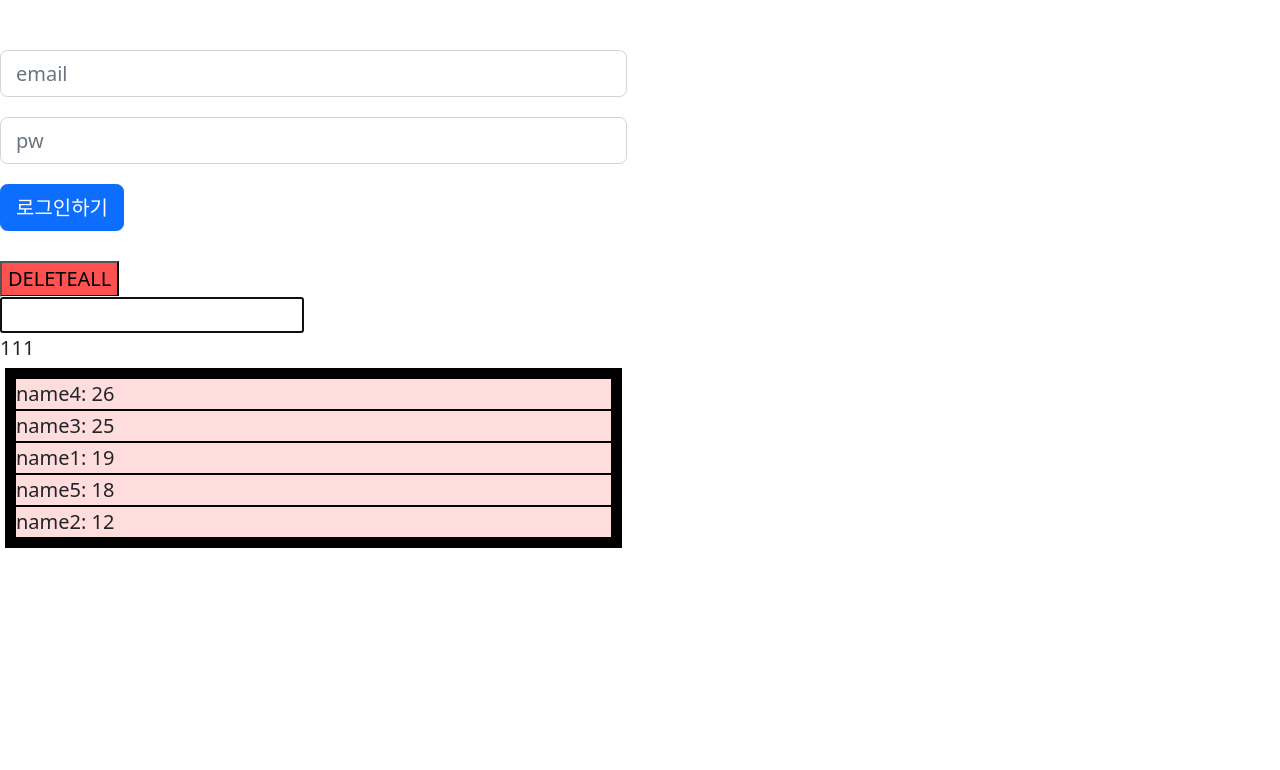
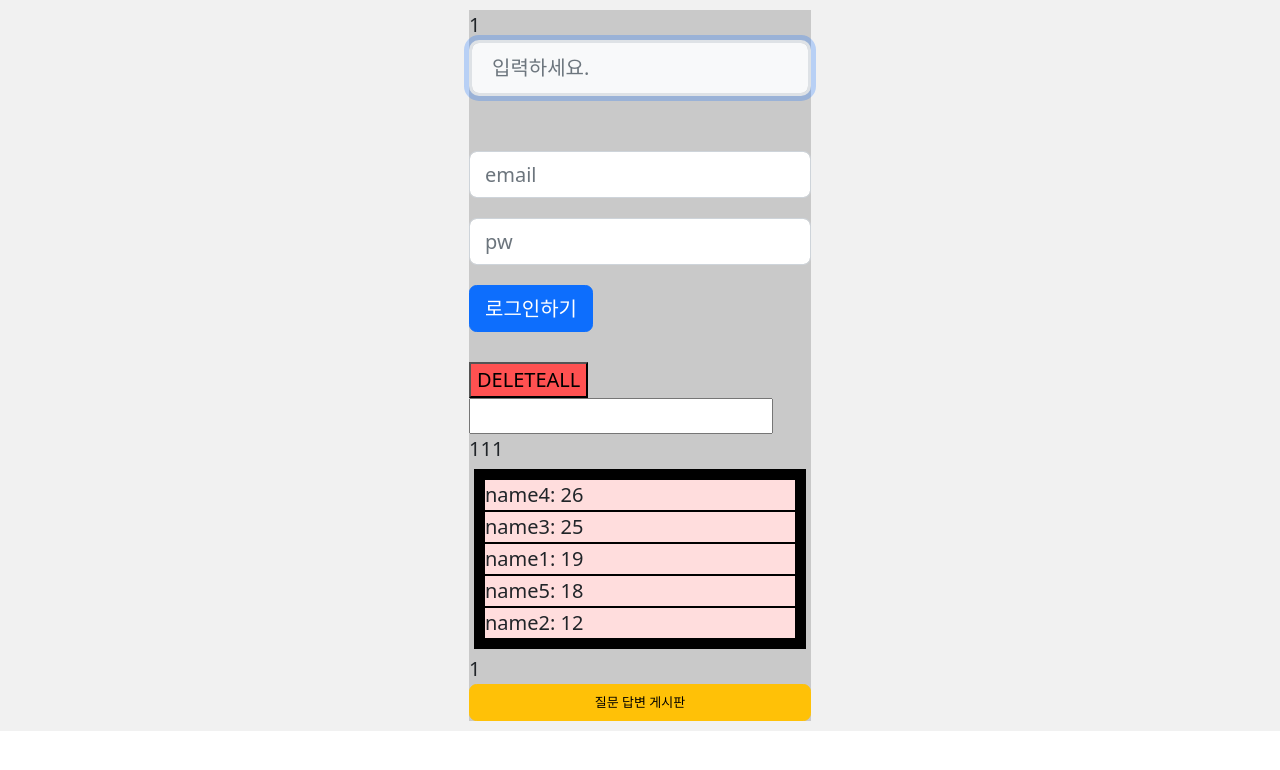
Before and after one commit to coboooo/coboooo.github.io, a plain HTML site: page index.html in a window 1280 px wide. Drawn offline with nearby package versions, Linux system fonts and the light colour scheme; no server answers.

Commit message:
new css style

```diff
--- a/index.html
+++ b/index.html
@@ -43,8 +43,25 @@
             html,
             body {
                 background-color: rgb(255, 255, 255);
-                width: 70%
+                width: 100%
             }
+        }
+    </style>
+
+    <style>
+        .form-group {
+            margin-bottom: 5px !important;
+        }
+
+        .outer {
+            display: flex;
+            justify-content: center;
+            background-color: rgb(241, 241, 241);
+        }
+
+        .inner {
+            margin: 10px;
+            background-color: rgb(201, 201, 201);
         }
     </style>
     <style>
@@ -99,6 +116,21 @@
 
 <body>
 
+    <div class="outer">
+
+        <div class="inner">
+
+            <div>1</div>
+
+            <script type="text/javascript">
+
+            </script>
+
+            <div class="form-group">
+                <input id="query" class="form-control form-control-lg text-bg-light fs-6 border border-3" type="text"
+                    placeholder="입력하세요." aria-label=".form-control-lg example" autocomplete="off" autofocus>
+            </div>
+
             <span class="ms-auto mx-2" id="emailshow"></span>
             <span class="ms-auto mx-2" id="userName"></span>
             <div class="bucket mt-3">
@@ -120,6 +152,19 @@
             <input type="text" id="search" autofocus>
             <div class="result">111</div>
             <div id="myObj" class="myObj"></div>
+
+            <div id="result1" class="result1"></div>
+            1
+            <button type="button" class="btn btn-warning w-100">
+                <div style="font-size: small;">
+                    질문 답변 게시판
+                </div>
+            </button>
+
+        </div>
+
+    </div>
+
 
 </body>
 
```
Lines whose indentation alone changed are shown as unchanged.
